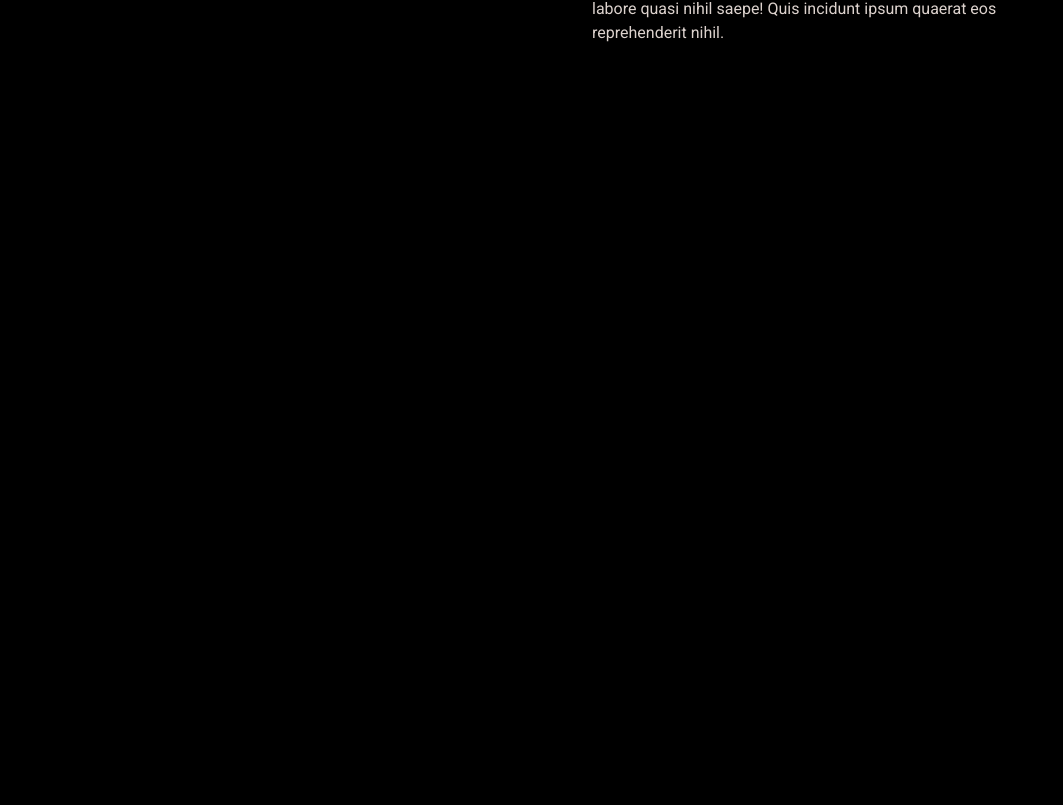
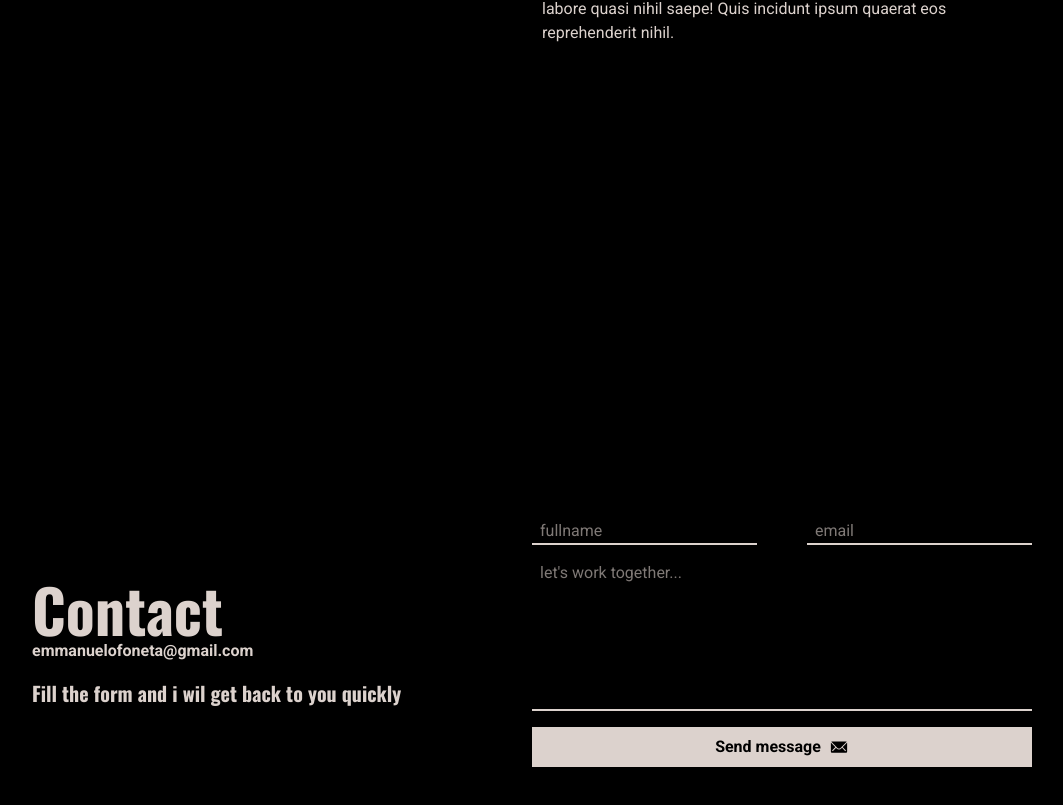
Before and after one commit to Lordmaryo/portfolio, a React (Vite) app: page / in a window 1280 px wide. Shown: the part 3839-4644 px from the top of the page, without its empty margins (108-1171 px from the left). Before the commit the page ends 4082 px from the top, so only its background shows below. Built offline with nearby package versions, Linux system fonts and the light colour scheme.

Commit message:
create contact component

```diff
--- /dev/null
+++ b/src/Components/Contact.tsx
@@ -0,0 +1,76 @@
+import { useGSAP } from "@gsap/react";
+import gsap from "gsap";
+import { ScrollTrigger } from "gsap/all";
+import { useRef } from "react";
+import { IoIosMail } from "react-icons/io";
+
+gsap.registerPlugin(ScrollTrigger);
+const Contact = () => {
+  const scrollContactRef = useRef<HTMLHeadingElement | null>(null);
+
+  useGSAP(() => {
+    gsap.fromTo(
+      "#contact-header",
+      {
+        opacity: 0,
+      },
+      {
+        opacity: 1,
+        duration: 0.5,
+        stagger: 0.02,
+        scrollTrigger: {
+          trigger: scrollContactRef.current,
+          start: "bottom bottom",
+          once: true,
+          onEnter: () => ScrollTrigger.refresh(),
+        },
+      }
+    );
+  }, []);
+
+  // TODO: work on confirmation email to the user
+  return (
+    <div className="w-full flex flex-row justify-center items-center h-screen">
+      <div className="w-[500px]">
+        <h1
+          id="contact-header"
+          ref={scrollContactRef}
+          className="text-6xl oswald-font"
+        >
+          Contact
+        </h1>
+        <p className="font-bold pb-4">emmanuelofoneta@gmail.com</p>
+        <h2 className="text-xl oswald-font">
+          Fill the form and i wil get back to you quickly
+        </h2>
+      </div>
+      <form className="w-[500px] flex flex-col gap-4 justify-center">
+        <div className="flex justify-between">
+          <input
+            type="text"
+            className="w-[45%] bg-transparent px-2 outline-none border-b-2 placeholder:text-[#dcd2cd93]  border-[#dcd2cd]"
+            placeholder="fullname"
+          />
+          <input
+            className="w-[45%] bg-transparent px-2 outline-none border-b-2 placeholder:text-[#dcd2cd93] border-[#dcd2cd]"
+            type="email"
+            placeholder="email"
+          />
+        </div>
+        <textarea
+          className="h-[150px] resize-none bg-transparent px-2 outline-none border-b-2 placeholder:text-[#dcd2cd93] border-[#dcd2cd]"
+          placeholder="let's work together..."
+        ></textarea>
+        <button
+          className="flex flex-row items-center justify-center font-bold bg-[#dcd2cd] text-black py-2 gap-2"
+          type="submit"
+        >
+          <span>Send message</span>
+          <IoIosMail size={20} />
+        </button>
+      </form>
+    </div>
+  );
+};
+
+export default Contact;
--- a/src/Components/Projects.tsx
+++ b/src/Components/Projects.tsx
@@ -25,7 +25,7 @@ const Projects = ({ projects }: Projectsprops) => {
       {
         y: 0,
         opacity: 1,
-        duration: 1,
+        duration: .5,
         stagger: 0.02,
         scrollTrigger: {
           trigger: triggerRef.current,
--- a/src/Components/WhyHireMe.tsx
+++ b/src/Components/WhyHireMe.tsx
@@ -11,19 +11,19 @@ const WhyHireMe = () => {
   useGSAP(() => {
     const spans = scrollRef.current?.querySelectorAll("#span");
 
-    // TODO: find out ts error
     // TODO: create a contact component
     // TODO: fix project link
+    // TODO: make info page
     // TODO: fix responsiveness
     // TODO: create project descriptions page
 
+    if (spans)
       gsap.fromTo(
         spans,
         { y: 120 },
         {
-        y: "0",
+          y: 0,
           duration: 0.5,
-        delay: .3,
           stagger: 0.1,
           scrollTrigger: {
             trigger: scrollRef.current,
@@ -31,13 +31,13 @@ const WhyHireMe = () => {
             once: true,
             onEnter: () => ScrollTrigger.refresh(),
           },
-        ease: "power1.inOut"
+          ease: "power1.inOut",
         }
       );
   }, []);
 
   return (
-    <div className="flex flex-row justify-between items-center w-full px-20 h-screen">
+    <div className="flex flex-row justify-center items-center w-full px-20 h-screen">
       <aside className="flex flex-row h-[200px] items-center gap-4">
         <div className="h-full bg-[#dcd2cd] w-1"></div>
         <div
@@ -45,9 +45,9 @@ const WhyHireMe = () => {
           className="w-[500px] overflow-y-hidden text-6xl flex flex-col gap-2 oswald-font"
         >
           <span id="span">Why hire</span>
-          <span
-          className="overflow-clip"
-          id="span">Me?</span>
+          <span className="overflow-clip" id="span">
+            Me?
+          </span>
         </div>
       </aside>
       <div className="w-[500px] space-y-10">
--- a/src/Page/Home.tsx
+++ b/src/Page/Home.tsx
@@ -1,3 +1,4 @@
+import Contact from "../Components/Contact";
 import Hero from "../Components/Hero";
 import Results from "../Components/Projects";
 import WhyHireMe from "../Components/WhyHireMe";
@@ -9,6 +10,7 @@ const Home = () => {
       <Hero />
       <Results projects={ProjectItems} />
       <WhyHireMe />
+      <Contact />
     </div>
   );
 };
```
Lines whose indentation alone changed are shown as unchanged.
